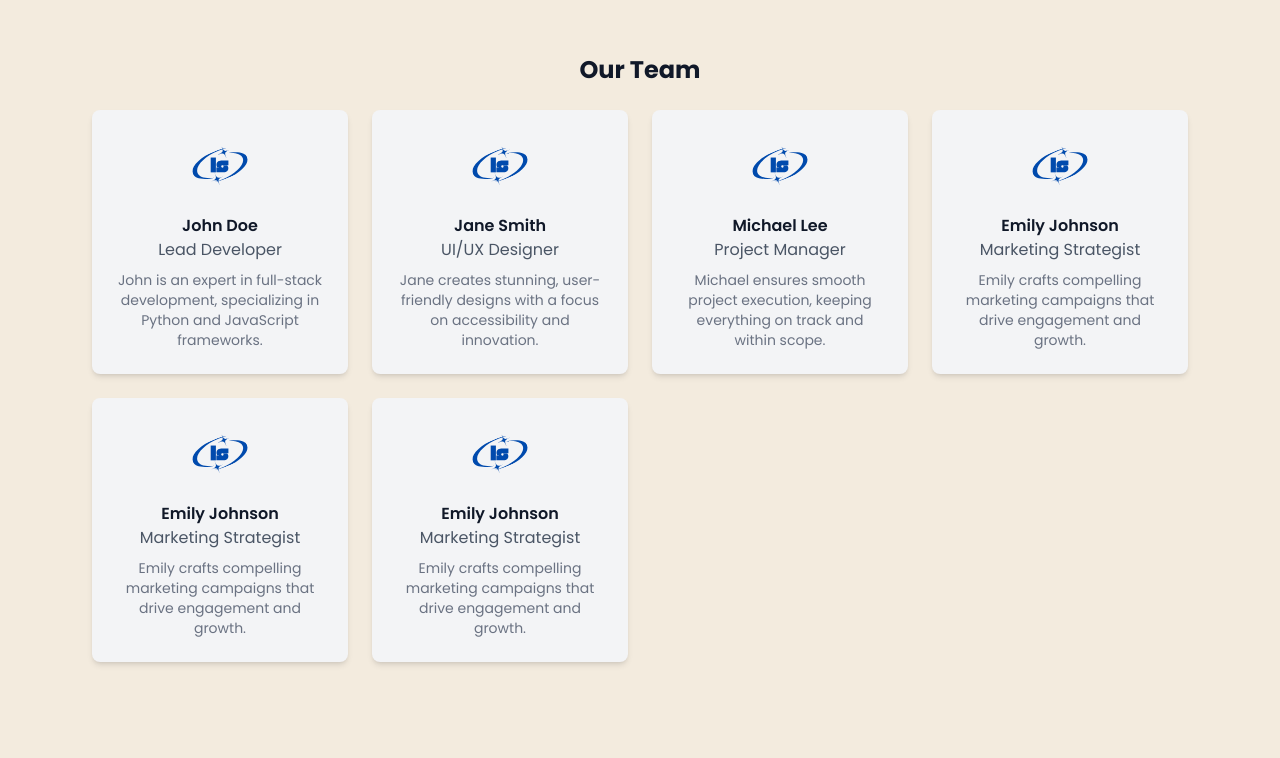
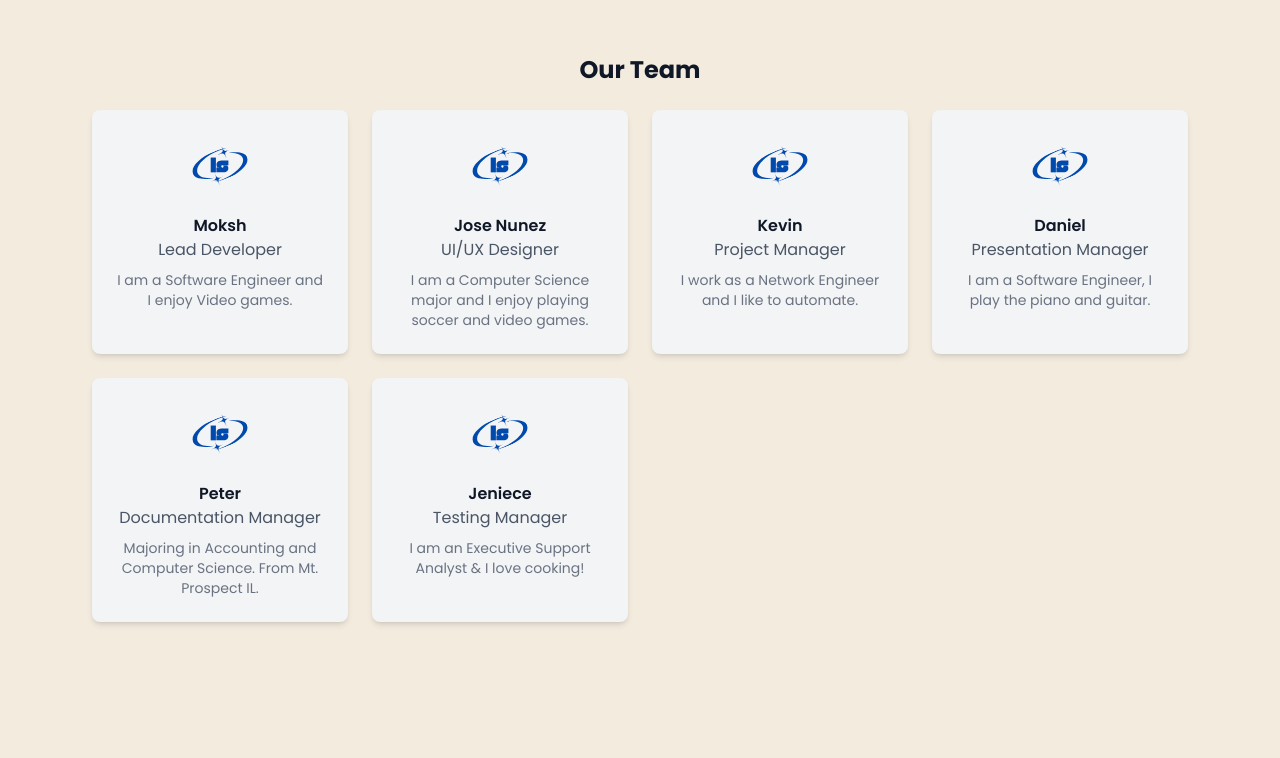
Before and after one commit to mshah972/Local-Sphere, a Django app: page /about/ in a window 1280 px wide. Shown: the part 438-1196 px from the top of the page. After the commit the page ends 1063 px from the top, so only its background shows below. Run offline with Django 5.2, Linux system fonts and the light colour scheme; style sheets or scripts are compiled from the project's sources; parts of the project's set-up code (start-up, migrations or seed data) failed here and were passed over.

Commit message:
New About

```diff
--- a/templates/about.html
+++ b/templates/about.html
@@ -83,6 +83,15 @@
             margin-right: 12px !important;
             margin-left: 12px !important;
         }
+
+        .team-member {
+                transition: transform 0.3s ease-in-out, box-shadow 0.3s ease-in-out;
+            }
+
+            .team-member:hover {
+                transform: translateY(-5px) scale(1.05);
+                box-shadow: 0px 10px 15px rgba(0, 0, 0, 0.2);
+            }
 
     </style>
 </head>
@@ -282,49 +291,51 @@
                     <div class="mt-6 grid grid-cols-1 sm:grid-cols-2 md:grid-cols-3 lg:grid-cols-4 gap-6">
 
                         <!-- Team Member 1 -->
-                        <div class="bg-gray-100 p-6 rounded-lg text-center shadow-md flex flex-col items-center">
+                        <div class="bg-gray-100 p-6 rounded-lg text-center shadow-md flex flex-col items-center team-member">
                             <img src="../static/logo1.svg" alt="Team Logo" class="w-16 h-16">
-                            <h3 class="mt-4 font-semibold text-gray-900">John Doe</h3>
+                            <h3 class="mt-4 font-semibold text-gray-900">Moksh</h3>
                             <p class="text-gray-600">Lead Developer</p>
-                            <p class="mt-2 text-gray-500 text-sm">John is an expert in full-stack development, specializing in Python and JavaScript frameworks.</p>
+                            <p class="mt-2 text-gray-500 text-sm">I am a Software Engineer and I enjoy Video games.</p>
                         </div>
 
                         <!-- Team Member 2 -->
-                        <div class="bg-gray-100 p-6 rounded-lg text-center shadow-md flex flex-col items-center">
+                        <div class="bg-gray-100 p-6 rounded-lg text-center shadow-md flex flex-col items-center team-member">
                             <img src="../static/logo1.svg" alt="Team Logo" class="w-16 h-16">
-                            <h3 class="mt-4 font-semibold text-gray-900">Jane Smith</h3>
+                            <h3 class="mt-4 font-semibold text-gray-900">Jose Nunez</h3>
                             <p class="text-gray-600">UI/UX Designer</p>
-                            <p class="mt-2 text-gray-500 text-sm">Jane creates stunning, user-friendly designs with a focus on accessibility and innovation.</p>
+                            <p class="mt-2 text-gray-500 text-sm">I am a Computer Science major and I enjoy playing soccer and video games.</p>
                         </div>
 
                         <!-- Team Member 3 -->
-                        <div class="bg-gray-100 p-6 rounded-lg text-center shadow-md flex flex-col items-center">
+                        <div class="bg-gray-100 p-6 rounded-lg text-center shadow-md flex flex-col items-center team-member">
                             <img src="../static/logo1.svg" alt="Team Logo" class="w-16 h-16">
-                            <h3 class="mt-4 font-semibold text-gray-900">Michael Lee</h3>
+                            <h3 class="mt-4 font-semibold text-gray-900">Kevin</h3>
                             <p class="text-gray-600">Project Manager</p>
-                            <p class="mt-2 text-gray-500 text-sm">Michael ensures smooth project execution, keeping everything on track and within scope.</p>
+                            <p class="mt-2 text-gray-500 text-sm">I work as a Network Engineer and I like to automate.</p>
                         </div>
 
                         <!-- Team Member 4 -->
-                        <div class="bg-gray-100 p-6 rounded-lg text-center shadow-md flex flex-col items-center">
+                        <div class="bg-gray-100 p-6 rounded-lg text-center shadow-md flex flex-col items-center team-member">
                             <img src="../static/logo1.svg" alt="Team Logo" class="w-16 h-16">
-                            <h3 class="mt-4 font-semibold text-gray-900">Emily Johnson</h3>
-                            <p class="text-gray-600">Marketing Strategist</p>
-                            <p class="mt-2 text-gray-500 text-sm">Emily crafts compelling marketing campaigns that drive engagement and growth.</p>
+                            <h3 class="mt-4 font-semibold text-gray-900">Daniel</h3>
+                            <p class="text-gray-600">Presentation Manager</p>
+                            <p class="mt-2 text-gray-500 text-sm">I am a Software Engineer, I play the piano and guitar.</p>
                         </div>
-                        <!-- Team Member 4 -->
-                        <div class="bg-gray-100 p-6 rounded-lg text-center shadow-md flex flex-col items-center">
+
+                        <!-- Team Member 5 -->
+                        <div class="bg-gray-100 p-6 rounded-lg text-center shadow-md flex flex-col items-center team-member">
                             <img src="../static/logo1.svg" alt="Team Logo" class="w-16 h-16">
-                            <h3 class="mt-4 font-semibold text-gray-900">Emily Johnson</h3>
-                            <p class="text-gray-600">Marketing Strategist</p>
-                            <p class="mt-2 text-gray-500 text-sm">Emily crafts compelling marketing campaigns that drive engagement and growth.</p>
+                            <h3 class="mt-4 font-semibold text-gray-900">Peter</h3>
+                            <p class="text-gray-600">Documentation Manager</p>
+                            <p class="mt-2 text-gray-500 text-sm">Majoring in Accounting and Computer Science. From Mt. Prospect IL.</p>
                         </div>
-                        <!-- Team Member 4 -->
-                        <div class="bg-gray-100 p-6 rounded-lg text-center shadow-md flex flex-col items-center">
+
+                        <!-- Team Member 6 -->
+                        <div class="bg-gray-100 p-6 rounded-lg text-center shadow-md flex flex-col items-center team-member">
                             <img src="../static/logo1.svg" alt="Team Logo" class="w-16 h-16">
-                            <h3 class="mt-4 font-semibold text-gray-900">Emily Johnson</h3>
-                            <p class="text-gray-600">Marketing Strategist</p>
-                            <p class="mt-2 text-gray-500 text-sm">Emily crafts compelling marketing campaigns that drive engagement and growth.</p>
+                            <h3 class="mt-4 font-semibold text-gray-900">Jeniece</h3>
+                            <p class="text-gray-600">Testing Manager</p>
+                            <p class="mt-2 text-gray-500 text-sm">I am an Executive Support Analyst & I love cooking!</p>
                         </div>
 
                     </div>
```
